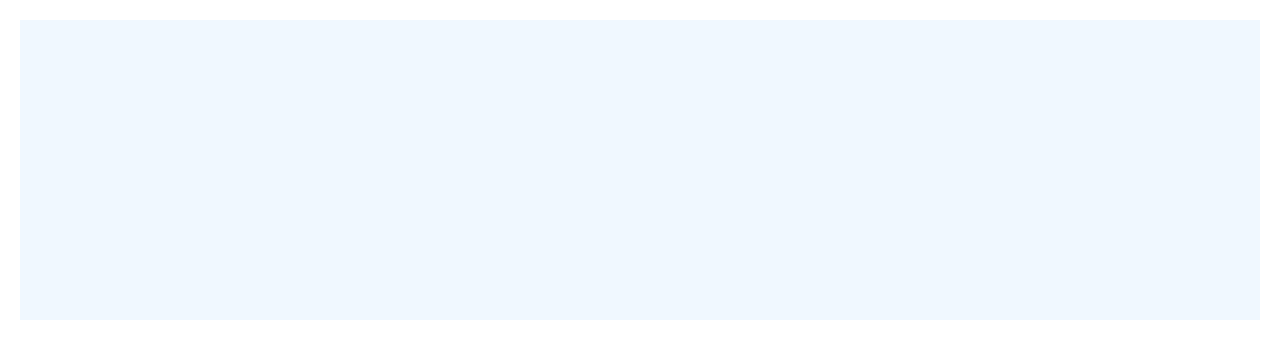
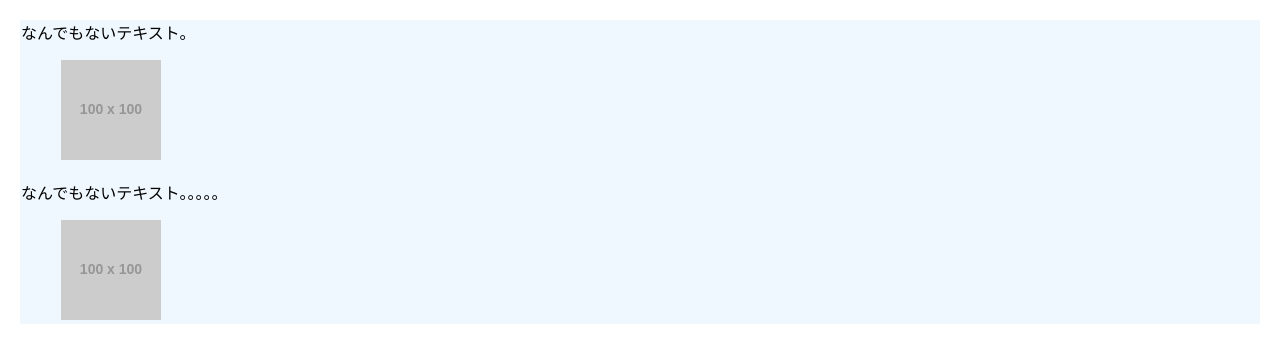
Before and after one commit to shimotsu4431/draftjs-mock, a React (Create React App) app: page / in a window 1280 px wide. Shown: the top 362 px of the page. Built offline with nearby package versions, Linux system fonts and the light colour scheme.

Commit message:
add images

```diff
--- a/src/App.css
+++ b/src/App.css
@@ -1,5 +1,5 @@
 .wrapper {
   margin: 20px;
-  height: 300px;
+  height: auto;
   background-color: aliceblue;
 }
--- a/src/App.js
+++ b/src/App.js
@@ -1,18 +1,101 @@
 import React, { useState } from "react";
-import { Editor, EditorState} from 'draft-js';
+import { convertFromRaw, Editor, EditorState} from 'draft-js';
 import 'draft-js/dist/Draft.css';
 import './App.css'
 
+const initData = convertFromRaw({
+  blocks: [
+    {
+      key: "16d03",
+      text: "なんでもないテキスト。",
+      type: "unstyled",
+      depth: 0,
+      inlineStyleRanges: [],
+      entityRanges: [],
+      data: {},
+    },
+    {
+      key: "98pea",
+      text: "https://dummyimage.com/100x100/000/fff",
+      type: "atomic",
+      depth: 0,
+      inlineStyleRanges: [],
+      entityRanges: [
+        {
+          offset: 0,
+          length: 1,
+          key: 0,
+        },
+      ],
+      data: {},
+    },
+    {
+      key: "16d04",
+      text: "なんでもないテキスト。。。。。",
+      type: "unstyled",
+      depth: 0,
+      inlineStyleRanges: [],
+      entityRanges: [],
+      data: {},
+    },
+    {
+      key: "98peb",
+      text: "https://dummyimage.com/100x100/fff/000",
+      type: "atomic",
+      depth: 0,
+      inlineStyleRanges: [],
+      entityRanges: [
+        {
+          offset: 0,
+          length: 1,
+          key: 1,
+        },
+      ],
+      data: {},
+    },
+  ],
+  entityMap: {
+    0: {
+      type: "image",
+      mutability: "IMMUTABLE",
+      data: { src: "https://dummyimage.com/100x100/000/fff" },
+    },
+    1: {
+      type: "image",
+      mutability: "IMMUTABLE",
+      data: { src: "https://dummyimage.com/100x100/fff/000" },
+    },
+  },
+});
+
+const initState = EditorState.createWithContent(initData)
+
 function EditorApp() {
-  const [editorState, setEditorState] = useState(
-    () => EditorState.createEmpty(),
-  );
+  const [editorState, setEditorState] = useState(initState);
+
+  const Image = (props) => {
+    return <img src={props.src} alt="" />;
+  };
+
+  const Media = (props) => {
+    const entity = props.contentState.getEntity(props.block.getEntityAt(0));
+    const { src } = entity.getData();
+    const type = entity.getType();
+
+    let media;
+    if (type === "image") {
+      media = <Image src={src} />;
+    }
+
+    return media;
+  };
 
   const myBlockRenderer = (block) => {
-    if (block.getType() === "blockquote") {
+    if (block.getType() === "atomic") {
       return {
+        component: Media,
         editable: false,
-      }
+      };
     }
 
     return null
```
Also changed, not shown: 1 other file (tests, documents, lock files or other folders).
